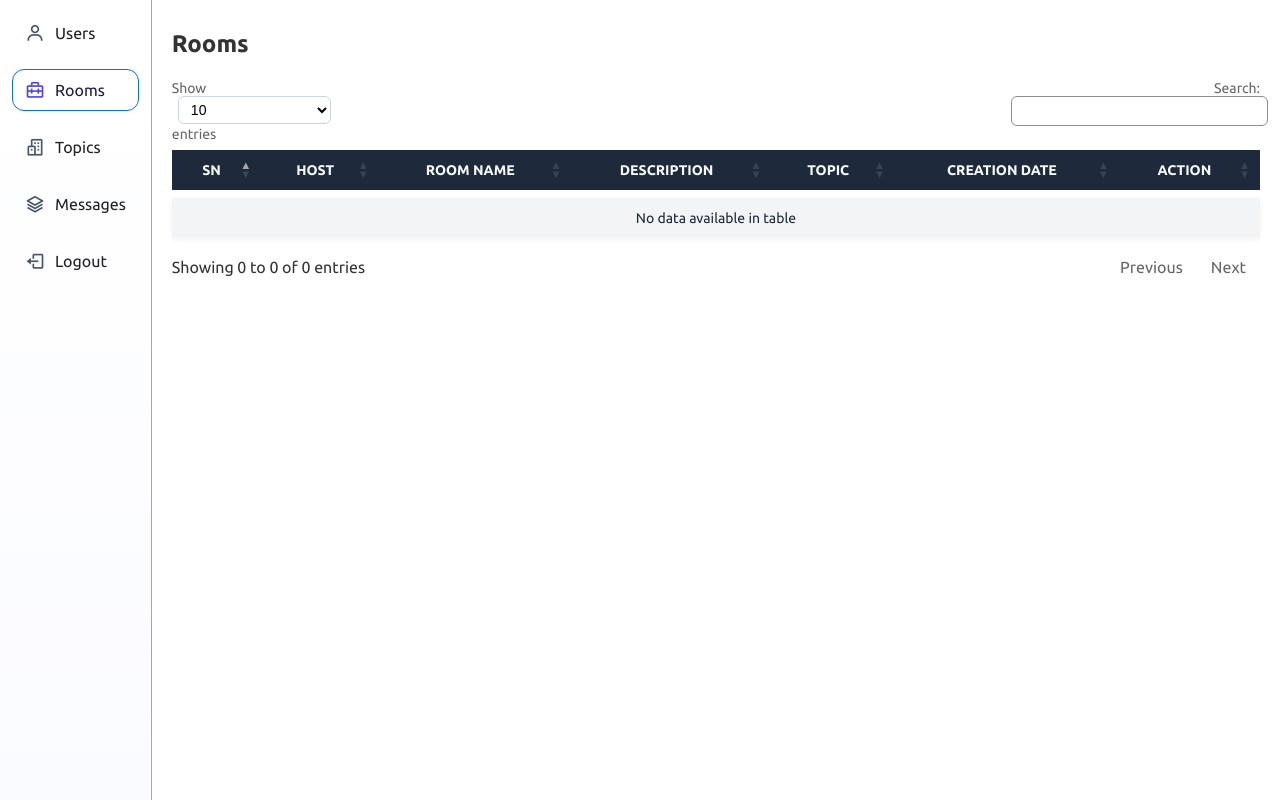
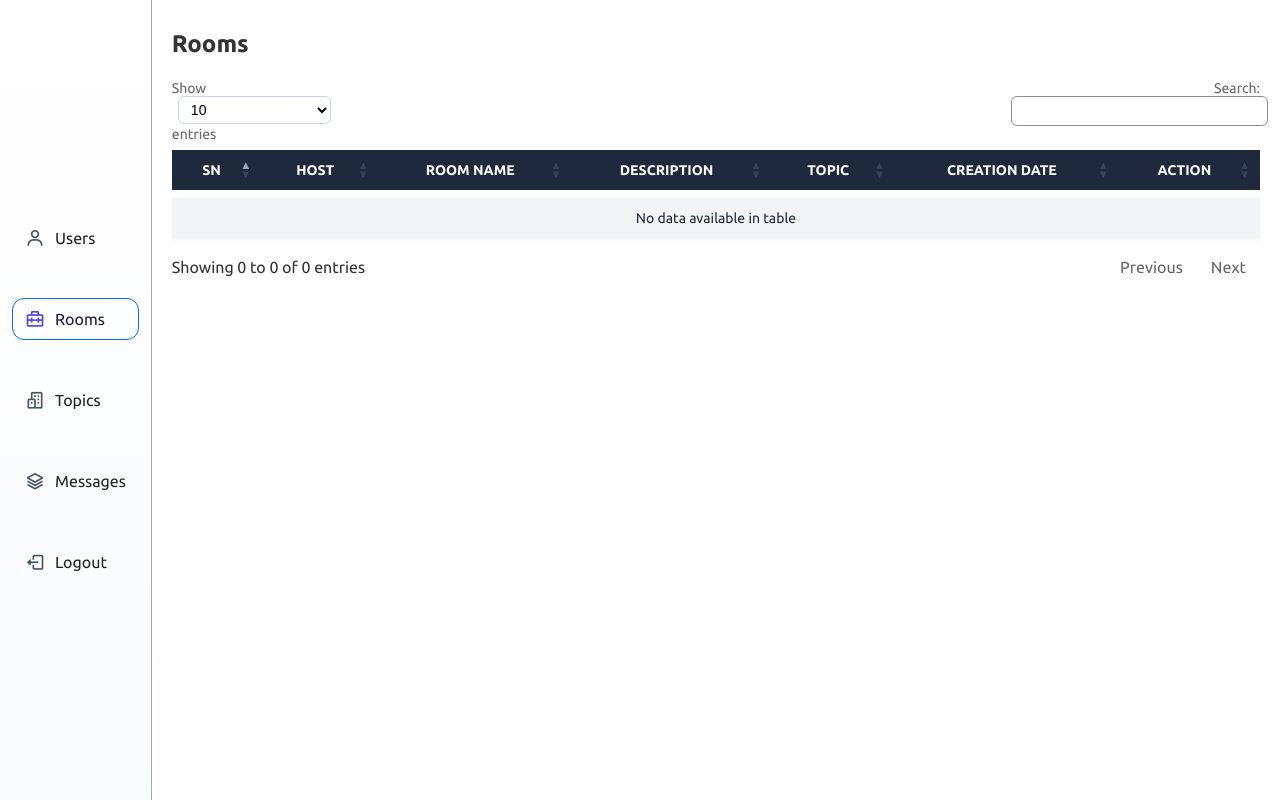
Before and after one commit to ghanteyyy/Discussion-Forum-Django, a Django app: page /admin/rooms/ in a window 1280 px wide. Run offline with Django 4.2, Linux system fonts and the light colour scheme; the visitor is signed in with stand-in values (Sample User, id 1); data that the repository does not hold is empty; parts of the project's set-up code (start-up, migrations or seed data) failed here and were passed over; some libraries are stand-ins or nearby versions.

Commit message:
Updated sidebar stylings

```diff
--- a/static/styles/admin/sidebar.css
+++ b/static/styles/admin/sidebar.css
@@ -10,8 +10,10 @@
 }
 
 .nav-links {
-    gap: 15px;
+    gap: 5%;
+    height: 100%;
     display: flex;
+    justify-content: center;
     flex-direction: column;
 }
 
```
